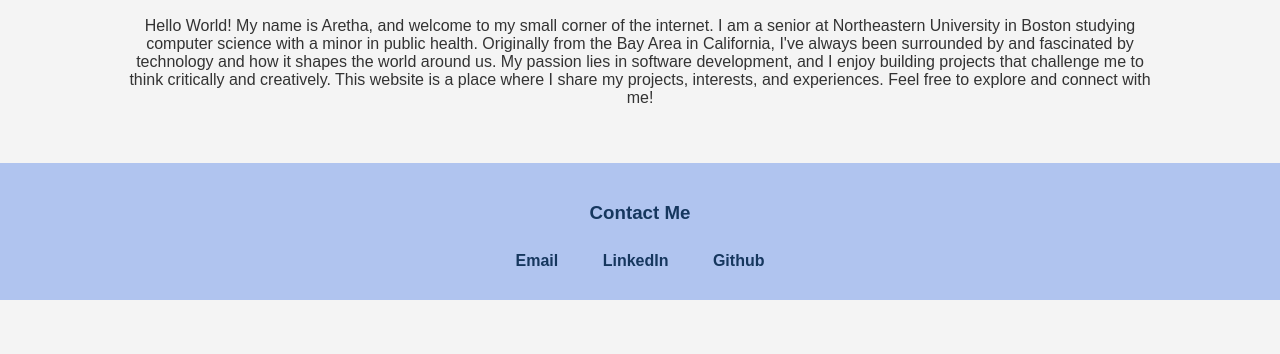
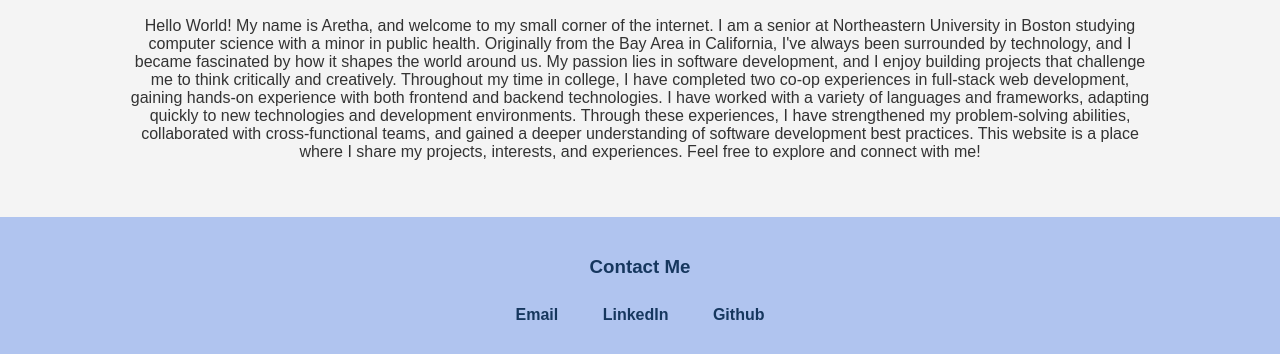
Before and after one commit to achen32/hw3-personal-website, a plain HTML site: page index.html in a window 1280 px wide. Shown: the part 471-825 px from the top of the page. Before the commit the page ends 800 px from the top, so only its background shows below. Drawn offline with Linux system fonts and the light colour scheme.

Commit message:
Update home page description

```diff
--- a/index.html
+++ b/index.html
@@ -4,7 +4,7 @@
     <meta charset="UTF-8" />
     <meta name="viewport" content="width=device-width, initial-scale=1.0" />
     <link rel="stylesheet" href="style.css" />
-    <title>Home Page</title>
+    <title>Home</title>
   </head>
   <body>
     <div class="topnav">
@@ -21,29 +21,35 @@
     </script>
     <div class="homeContainer">
       <h1>Welcome to My Website</h1>
-            <img
+      <img
         src="https://graymalin.com/cdn/shop/products/Boston_Harbor_e188dfcf-82ef-4a3d-8616-8e0e982295b9.jpg?v=1659983574&width=533"
         alt="Boston waterfront"
       />
       <p>
         Hello World! My name is Aretha, and welcome to my small corner of the
         internet. I am a senior at Northeastern University in Boston studying
-        computer science with a minor in public health. Originally from the Bay Area
-        in California, I've always been surrounded by and fascinated by technology
-        and how it shapes the world around us. My passion lies in
-        software development, and I enjoy building projects that challenge me to think critically and creatively.
-        This website is a place where I share my projects, interests, and experiences.
-        Feel free to explore and connect with me!
+        computer science with a minor in public health. Originally from the Bay
+        Area in California, I've always been surrounded by technology, and I
+        became fascinated by how it shapes the world around us. My passion lies
+        in software development, and I enjoy building projects that challenge me
+        to think critically and creatively. Throughout my time in college, I
+        have completed two co-op experiences in full-stack web development,
+        gaining hands-on experience with both frontend and backend technologies.
+        I have worked with a variety of languages and frameworks, adapting
+        quickly to new technologies and development environments. Through these
+        experiences, I have strengthened my problem-solving abilities,
+        collaborated with cross-functional teams, and gained a deeper
+        understanding of software development best practices. This website is a
+        place where I share my projects, interests, and experiences. Feel free
+        to explore and connect with me!
+      </p>
+    </div>
 
-
-
+    <div class="contact">
+      <h3>Contact Me</h3>
+      <a href="mailto:chen.ar@northeastern.edu">Email</a>
+      <a href="https://www.linkedin.com/in/aretha-chen/">LinkedIn</a>
+      <a href="https://github.com/achen32">Github</a>
     </div>
-       <div class="contact">
-        <h3>Contact Me</h3>
-        <a href="mailto:aretha.chen@gmail.com">Email</a>
-        <a href="https://www.linkedin.com/in/aretha-chen/">LinkedIn</a>
-        <a href="https://github.com/achen32">Github</a>
-
-      </div>
   </body>
 </html>
```
